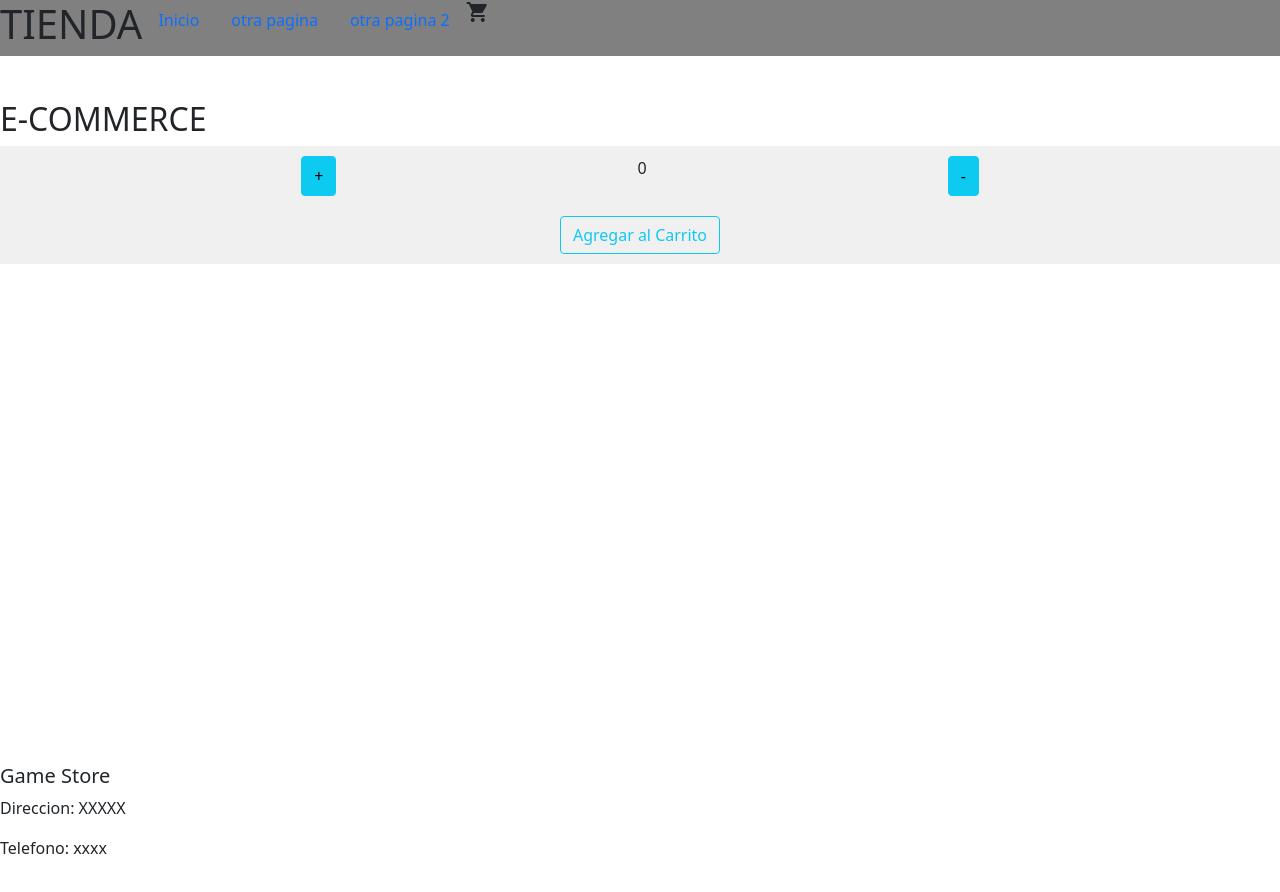
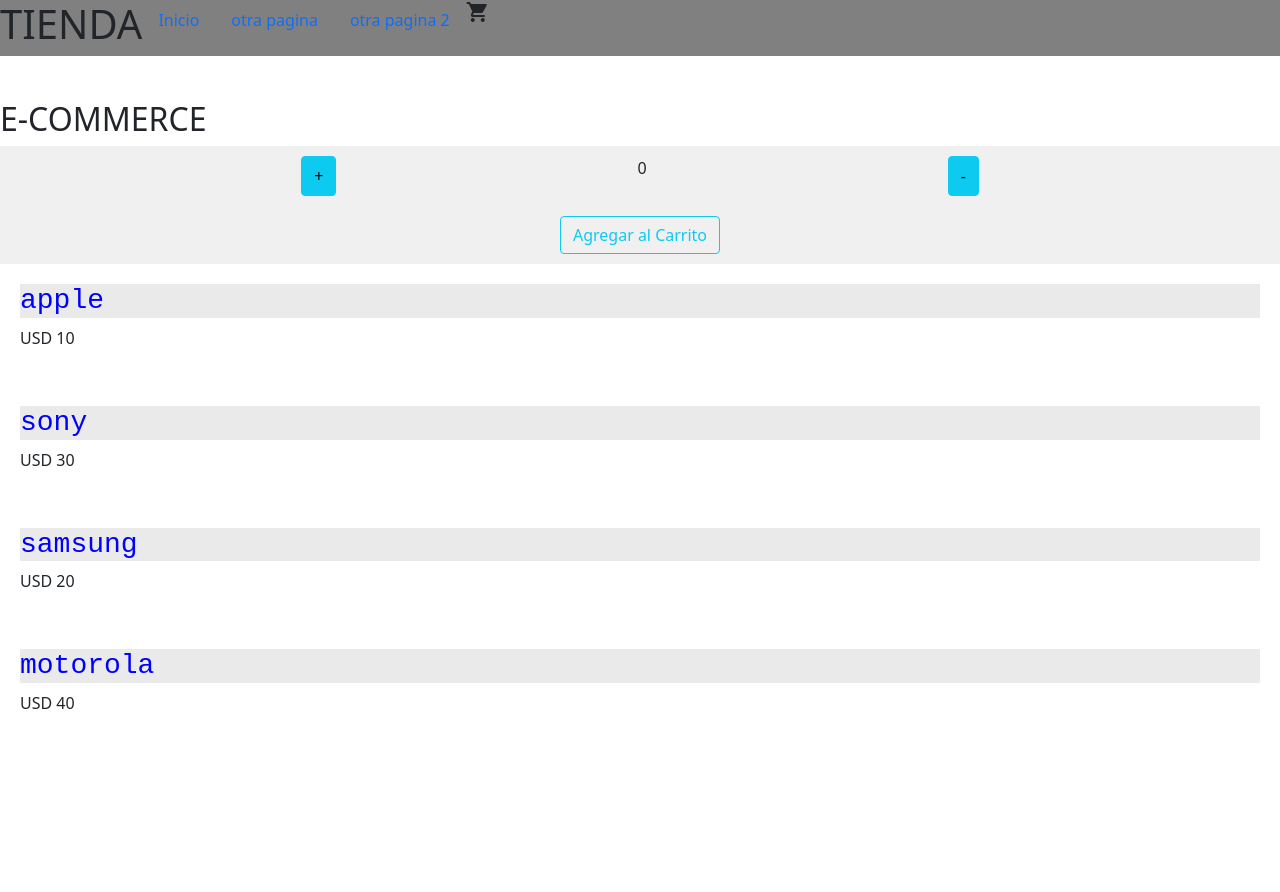
Before and after one commit to vueno1/my-app-Ueno, a React (Create React App) app: page / in a window 1280 px wide. Shown: the top 892 px of the page. Built offline with nearby package versions, Linux system fonts and the light colour scheme.

Commit message:
desafio clase 6 = catalogo con maps

```diff
--- a/src/App.js
+++ b/src/App.js
@@ -3,6 +3,7 @@
 import Header from "./componentes/header/Header" //COMPONENTE
 import Footer from "./componentes/footer/Footer" //COMPONENTE
 import ItemListContainer from "./componentes/main/ItemListContainer"; // COMPONENTE
+
 
 
 //BOOTSTRAP
@@ -17,9 +18,10 @@
    return (
             <>
                 <Header/>
-                <ItemListContainer nombre={"E-COMMERCE"} />
+                <ItemListContainer nombre={"E-COMMERCE"}/>
                 <Footer/>
             </>
+
         )
 
 }
--- /dev/null
+++ b/src/componentes/main/Item.js
@@ -0,0 +1,23 @@
+import React from 'react'
+
+//recibo los props del padre → "articulo y precio"
+function Item({articulo, precio}) {
+
+
+    return (
+
+        <>
+
+            {/* y los muestro en el DOM */}
+            <div className='styleItem'>
+
+                <h3> {articulo} </h3>
+                <p> USD {precio} </p>
+
+            </div>
+
+        </>
+    )
+}
+
+export default Item
--- /dev/null
+++ b/src/componentes/main/ItemList.js
@@ -0,0 +1,27 @@
+import React from 'react'
+import Item from './Item'
+
+//ItemList recibe como prop → "propiedad"
+function ItemList({propiedad}) {
+
+    //lo muestro en consola para ver que se cargo la info q necesito
+    console.log (propiedad)
+
+    return (
+        <>
+
+            {/* uso metodo .map para recorrer mi array y divisar propiedades */}
+            {propiedad.map ( (a) => (
+
+                //le agrego una Key unica para idenfiticar cada articulo.
+                //envio los props para el componente Item
+                <Item key={a.id} articulo={a.articulo} precio={a.precio} />
+
+            ))}
+
+        </>
+
+    )
+}
+
+export default ItemList
--- a/src/componentes/main/ItemListContainer.js
+++ b/src/componentes/main/ItemListContainer.js
@@ -3,8 +3,18 @@
 //IMPORTS
 import React from 'react' //REACT
 import ItemCount from './ItemCount'
+import {useState, useEffect} from 'react'
+import ItemList from './ItemList'
 
+//array "productos" con sus respectivos objetos
+const productos = [
 
+    {id: 1, precio: 10, articulo: "apple"},
+    {id: 2, precio: 30, articulo: "sony"},
+    {id: 3, precio: 20, articulo: "samsung"},
+    {id: 4, precio: 40, articulo: "motorola"}
+
+]
 
 
 //----------------------------------------------------------------------------------
@@ -15,6 +25,21 @@
         console.log ( `el carrito tiene productos`)
 
     }
+
+    //variable "lista" la cual comienza como un array y con hook useState cambiara su estado
+
+    let [lista, setLista] = useState ([])
+
+    //efecto secundario mientras se carga la pagina...
+    useEffect(() => {
+
+        //los productos apareceran en 3 segundos y setea la lista con nuevo contenido
+        setTimeout ( () => {
+            setLista (productos)
+        }, 3000)
+
+    }, [])
+
 
     return (
 
@@ -29,6 +54,20 @@
                 ///////////////////////////////////// */}
                 <ItemCount stock= {5} initial={0} onAdd={onAdd} />
 
+                {/* en el caso que la lista este vacia: dira que esta cargando */}
+                {lista.length === 0? (
+                    <h1> cargando...</h1>
+
+                ): (
+                    <>
+                    {/*y si la lista esta completa, lo mando como prop a componente ItemList */}
+                        <ItemList propiedad={lista} />
+
+                    </>
+                )
+                }
+
+
             </main>
 
         </>
--- a/src/style.css
+++ b/src/style.css
@@ -43,6 +43,18 @@
     padding: 10px 0;
 }
 
+.styleItem {
+    display: grid;
+    grid-template-columns: 1fr;
+    padding: 20px;
+}
+
+.styleItem h3 {
+    font-family: 'Courier New', Courier, monospace;
+    color: blue;
+    background-color: rgba(128, 128, 128, 0.164);
+}
+
 
 
 /*////////////
```
Also changed, not shown: info.txt (deleted).
